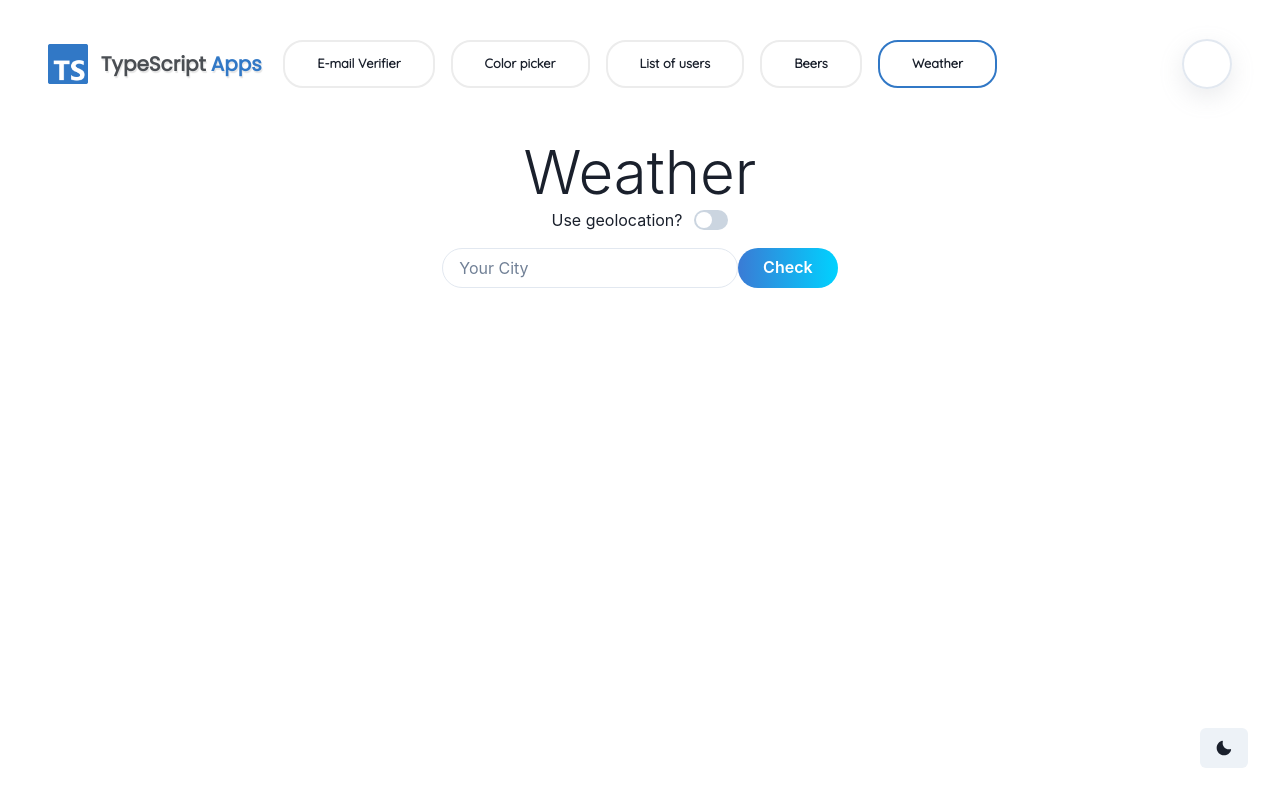
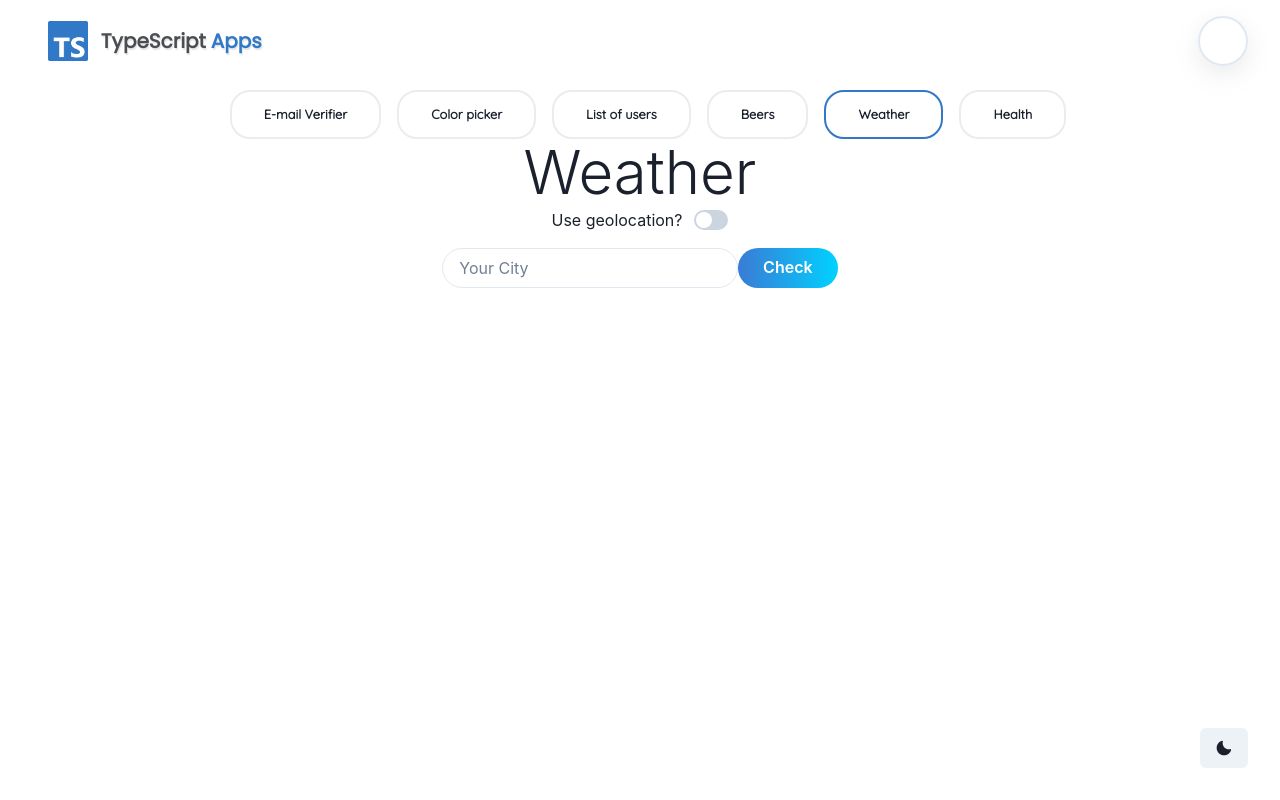
Before and after one commit to matt765/typescript-apps, a Next.js app: page /weather in a window 1280 px wide. Built offline with nearby package versions, Linux system fonts and the light colour scheme; some icons are missing.

Commit message:
add: health to navbar

```diff
--- a/src/components/UI/components/mobileNavbar/styles/MobileNavbar.styles.ts
+++ b/src/components/UI/components/mobileNavbar/styles/MobileNavbar.styles.ts
@@ -1,5 +1,5 @@
 export const mobileNavbarWrapper = {
-  '@media(min-width: 750px)':{ display: 'none' },
+  '@media(min-width: 850px)': { display: 'none' },
   flexDirection: 'column',
   alignItems: 'center',
   justifyContent: 'center'
@@ -22,7 +22,7 @@ export const mobileNavbar = {
 export const mobileNavbarList = {
   flexDirection: 'column',
   alignItems: 'center',
-  a:{
+  a: {
     textDecoration: 'none',
     m: '.5rem',
     color: 'rgb(117, 117, 117)',
--- a/src/components/UI/components/navbar/Navbar.comp.tsx
+++ b/src/components/UI/components/navbar/Navbar.comp.tsx
@@ -11,22 +11,40 @@ import { useRouter } from 'next/router'
 export const Navbar: React.FC = () => {
   const { pathname } = useRouter()
   return (
-    <Flex justifyContent="center" sx={headerLinksWrapper}>
+    <Flex justifyContent="center"
+      sx={headerLinksWrapper}>
       <Flex sx={headerLinks}>
-        <NextLink href="/email-verifier" passHref><Link style={pathname.includes('email-verifier') ? activeLink : link} _hover={{ boxShadow: 'outline' }}>
+        <NextLink href="/email-verifier"
+          passHref><Link
+            style={pathname.includes('email-verifier') ? activeLink : link}
+            _hover={{ boxShadow: 'outline' }}>
                     E-mail Verifier
           </Link></NextLink>
-        <NextLink href="/color-picker" passHref><Link style={pathname.includes('color-picker') ? activeLink : link} _hover={{ boxShadow: 'outline' }}>
+        <NextLink href="/color-picker"
+          passHref><Link
+            style={pathname.includes('color-picker') ? activeLink : link}
+            _hover={{ boxShadow: 'outline' }}>
                     Color picker
           </Link></NextLink>
-        <NextLink href="/users-list" passHref><Link style={pathname.includes('users-list') ? activeLink : link} _hover={{ boxShadow: 'outline' }}>
+        <NextLink href="/users-list" passHref><Link
+          style={pathname.includes('users-list') ? activeLink : link}
+          _hover={{ boxShadow: 'outline' }}>
                     List of users
         </Link></NextLink>
-        <NextLink href="/beers" passHref><Link style={pathname.includes('beer') ? activeLink : link} _hover={{ boxShadow: 'outline' }}>
+        <NextLink href="/beers" passHref><Link
+          style={pathname.includes('beer') ? activeLink : link}
+          _hover={{ boxShadow: 'outline' }}>
                     Beers
         </Link></NextLink>
-        <NextLink href="/weather" passHref><Link style={pathname.includes('weather') ? activeLink : link} _hover={{ boxShadow: 'outline' }}>
+        <NextLink href="/weather" passHref><Link
+          style={pathname.includes('weather') ? activeLink : link}
+          _hover={{ boxShadow: 'outline' }}>
                     Weather
+        </Link></NextLink> <NextLink href="/health"
+          passHref><Link
+            style={pathname.includes('health') ? activeLink : link}
+            _hover={{ boxShadow: 'outline' }}>
+                Health
           </Link></NextLink>
       </Flex>
     </Flex>
--- a/src/components/UI/components/navbar/styles/Navbar.styles.ts
+++ b/src/components/UI/components/navbar/styles/Navbar.styles.ts
@@ -45,8 +45,8 @@ export const gitlabIcon = {
   justifyContent: 'flex-end'
 }
 
-export const headerLinksWrapper = { '@media(max-width: 1200px)':{
+export const headerLinksWrapper = { '@media(max-width:1300px)': {
   gridRow: 2,
   gridColumn: 'span 2',
-  '@media(max-width: 750px)': { display: 'none' }
+  '@media(max-width: 850px)': { display: 'none' }
 } }
--- a/src/components/UI/styles/UI.styles.ts
+++ b/src/components/UI/styles/UI.styles.ts
@@ -8,13 +8,13 @@ export const Header = {
   pr: '2rem',
   maxWidth: '100vw',
 
-  '@media(max-width: 1200px)':{
+  '@media(max-width: 1300px)': {
     gridTemplateColumns: '70% 30%',
     gridTemplateRows: 'repeat(2, 1fr)',
-    paddingBottom: '1rem'
+    gap: '1rem'
   },
 
-  '@media(max-width: 750px)':{
+  '@media(max-width: 850px)': {
     gridTemplateColumns: '15% 70% 15%',
     gridTemplateRows: '1fr'
   }
```
Lines whose indentation alone changed are shown as unchanged.
